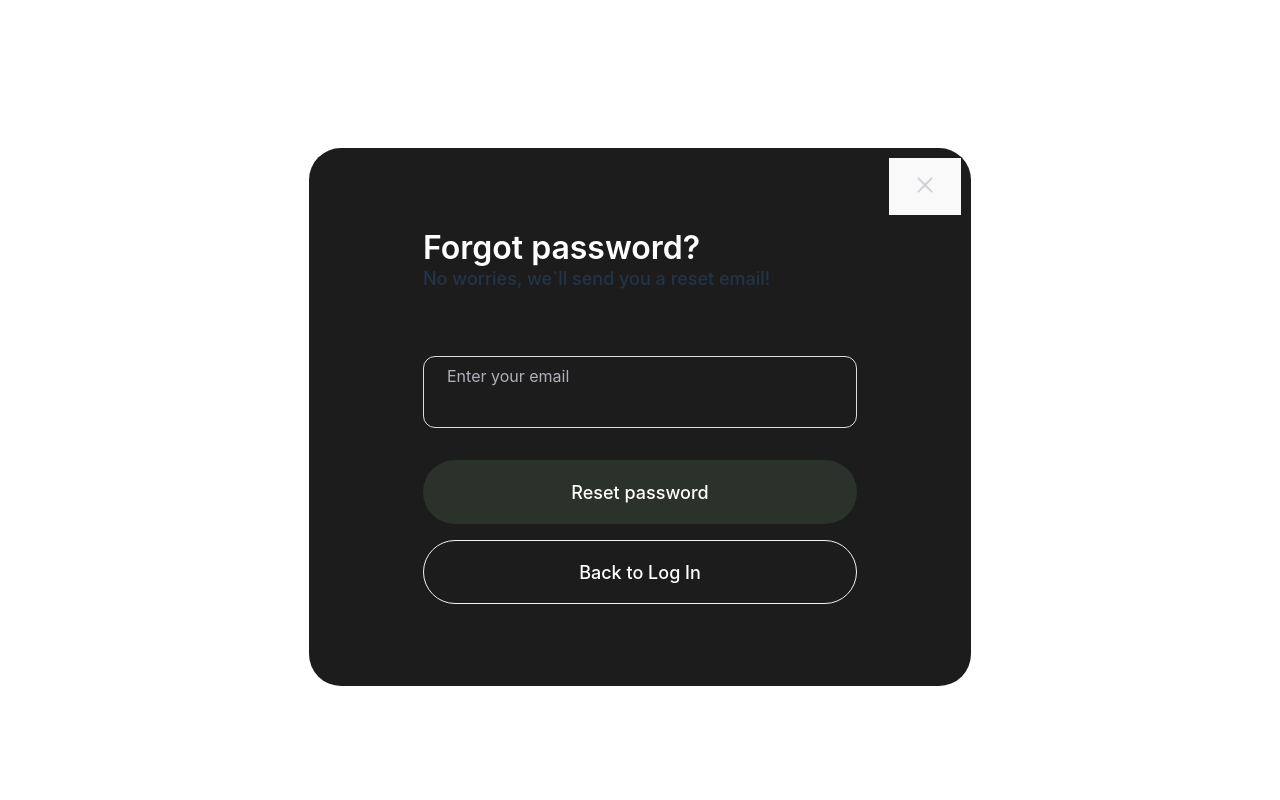
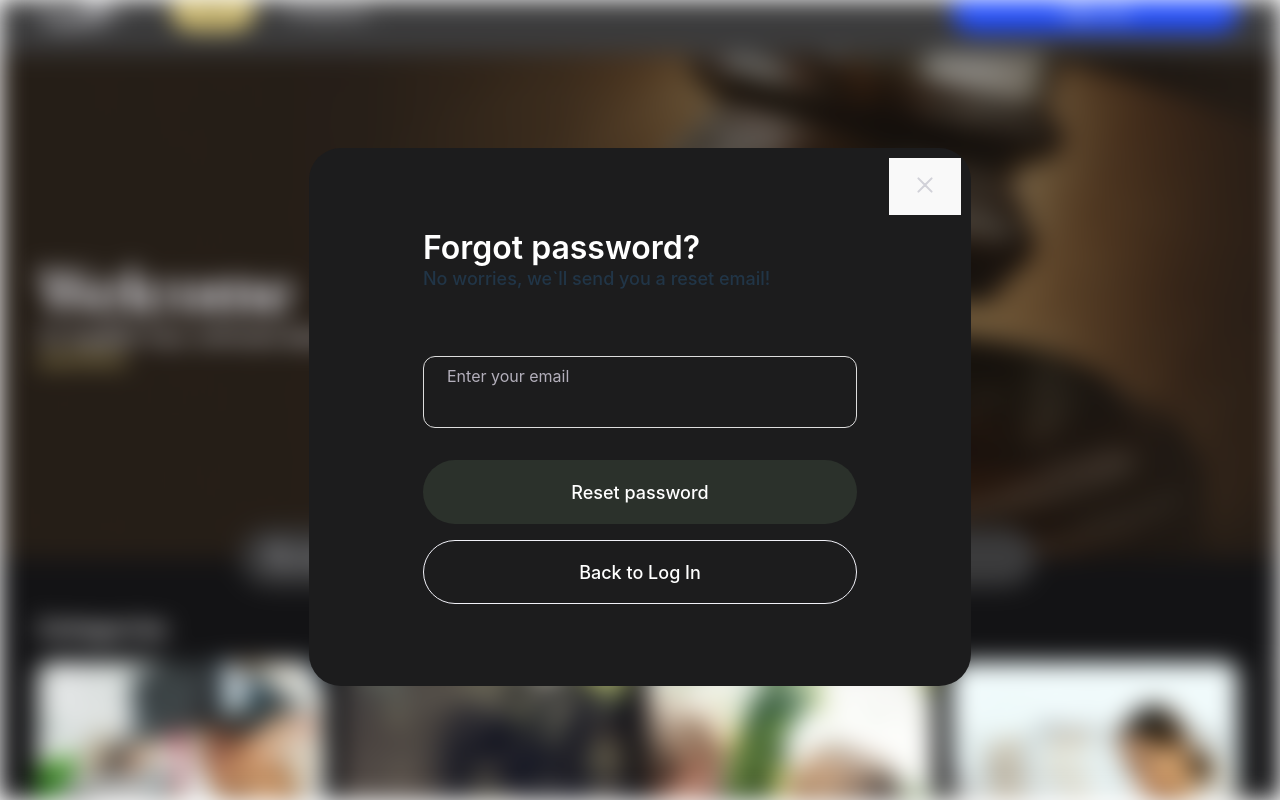
Before and after one commit to Eater228/team-project-fe, a React (Vite) app: page /#/forgotPassword in a window 1280 px wide. Built offline with nearby package versions, Linux system fonts and the light colour scheme.

Commit message:
Added a pseudo background fixed a bug when an unregistered user tries to log in, all fields are highlighted in red

```diff
--- a/src/Component/AuthPage/AuthPage.module.scss
+++ b/src/Component/AuthPage/AuthPage.module.scss
@@ -10,13 +10,26 @@
   align-items: center;
   justify-content: center;
   height: 834px;
+  // position: relative;
+}
+
+.background {
+  position: absolute;
+  top: 0;
+  left: 0;
+  width: 100%;
+  height: 100%;
+  background: url('/Background/background.png') no-repeat center center; /* Add background image */
+  background-color: rgba(28, 28, 29, 0.49);
+  background-size: cover; /* Ensure the image covers the entire container */
+  filter: blur(12px); /* Apply blur effect */
+  z-index: -1; /* Ensure the background is behind other elements */
 }
 
 .authFormRegister {
   box-sizing: border-box;
   position: relative;
   background-color: #1c1c1d;
-  // border: 1px solid white;
   height: 834px;
   width: 662px;
   border-radius: 32px;
@@ -24,14 +37,12 @@
   flex-direction: column;
   align-items: center;
   padding: 82px 114px;
-  // box-shadow: 0 10px 30px rgba(138, 134, 134, 0.205);
 }
 
 .authFormLogin {
   box-sizing: border-box;
   position: relative;
   background-color: #1c1c1d;
-  // border: 1px solid white;
   height: 706px;
   width: 662px;
   border-radius: 24px;
@@ -39,14 +50,12 @@
   flex-direction: column;
   align-items: center;
   padding: 82px 114px;
-  // box-shadow: 0 10px 30px rgba(138, 134, 134, 0.205);
 }
 
 .switchContainer {
   box-sizing: border-box;
   padding: 10px;
   width: 100%;
-  // margin-bottom: 20px;
   max-width: 434px;
   height: 81px;
   background-color: rgba(122, 122, 122, 0.267);
@@ -99,13 +108,11 @@
 
   .switchButton {
     box-sizing: border-box;
-    // margin: 10px;
     position: absolute;
     top: 0;
     left: 0;
     height: 100%;
     width: 50%;
-    // background-color: rgb(94, 159, 197);
     border-radius: 16px;
     transition: transform 0.3s ease, background-color 0.3s ease;
 
@@ -135,7 +142,6 @@
   margin-top: 40px;
   display: flex;
   flex-direction: column;
-  // align-items: center;
   justify-content: center;
   flex: 1;
   width: 100%;
@@ -162,14 +168,12 @@
 .field {
   box-sizing: border-box;
   margin: 10px 0;
-    // text-align: bottom;
   padding: 37px 24px 8px 24px;
   width: 100%;
   height: 72px;
   border: 1px solid #ddd;
   border-radius: 12px;
   outline: none;
-    box-sizing: border-box;
   background-color: #1c1c1d;
   color: white;
   transition: all 0.3s ease;
@@ -179,7 +183,7 @@
   letter-spacing: -8%;
 }
 
-.nameControl{
+.nameControl {
   position: relative;
   flex: 1;
 }
@@ -229,12 +233,9 @@
   display: flex;
   justify-content: center;
   gap: 48px;
-  // margin-top: 10px;
-  // margin-bottom: 20px;
 }
 
 .buttonContainer {
-  // margin-top: 40px;
   position: absolute;
   width: 100%;
   bottom: -40px;
@@ -255,9 +256,6 @@
 }
 
 .errorMessage {
-  // position: absolute;
-  // top: 0;
-  // right: 50%;
   color: red;
 }
 
@@ -317,7 +315,3 @@
     cursor: not-allowed;
   }
 }
-
-// .googleAuth {
-//   margin-top: 50px;
-// }
--- a/src/Component/AuthPage/AuthPageFormik.tsx
+++ b/src/Component/AuthPage/AuthPageFormik.tsx
@@ -77,6 +77,7 @@ export const AuthPageFormik = () => {
     <>
       <GridContainer>
         <div className={styles.container}>
+          <div className={styles.background}></div>
           <div className={cn({
             [styles.authFormRegister]: !isSignInMode,
             [styles.authFormLogin]: isSignInMode,
@@ -327,7 +328,7 @@ export const AuthPageFormik = () => {
                         id="email"
                         // placeholder="bobsmith@gmail.com"
                         className={cn(styles.field, {
-                          [styles.isDanger]: touched.email && errors.email,
+                          [styles.isDanger]: touched.email && errors.email || error,
                         })}
                       />
 
@@ -343,7 +344,7 @@ export const AuthPageFormik = () => {
                         id="password"
                         // placeholder="*******"
                         className={cn(styles.field, {
-                          [styles.isDanger]: touched.password && errors.password,
+                          [styles.isDanger]: touched.password && errors.password || error,
                         })}
                       />
 
--- a/src/Component/AuthPage/ForgotPassword/ForgotPassword.module.scss
+++ b/src/Component/AuthPage/ForgotPassword/ForgotPassword.module.scss
@@ -10,6 +10,19 @@
   align-items: center;
   justify-content: center;
   height: 834px;
+}
+
+.background {
+  position: absolute;
+  top: 0;
+  left: 0;
+  width: 100%;
+  height: 100%;
+  background: url('/Background/background.png') no-repeat center center; /* Add background image */
+  background-color: rgba(28, 28, 29, 0.49);
+  background-size: cover; /* Ensure the image covers the entire container */
+  filter: blur(12px); /* Apply blur effect */
+  z-index: -1; /* Ensure the background is behind other elements */
 }
 
 .forgotForm {
--- a/src/Component/AuthPage/ForgotPassword/ForgotPassword.tsx
+++ b/src/Component/AuthPage/ForgotPassword/ForgotPassword.tsx
@@ -23,6 +23,7 @@ export const ForgotPassword = () => {
     <>
       <GridContainer>
         <div className={styles.container}>
+          <div className={styles.background}></div>
           <div className={styles.forgotForm}>
             <button className={styles.backToHome} onClick={() => navigate('/Home')}>
               <img src="/img/icons/Close.svg" alt="Close" />
--- a/src/Component/AuthPage/ResetPassword/ResetPassword.module.scss
+++ b/src/Component/AuthPage/ResetPassword/ResetPassword.module.scss
@@ -10,6 +10,19 @@
   align-items: center;
   justify-content: center;
   height: 834px;
+}
+
+.background {
+  position: absolute;
+  top: 0;
+  left: 0;
+  width: 100%;
+  height: 100%;
+  background: url('/Background/background.png') no-repeat center center; /* Add background image */
+  background-color: rgba(28, 28, 29, 0.49);
+  background-size: cover; /* Ensure the image covers the entire container */
+  filter: blur(12px); /* Apply blur effect */
+  z-index: -1; /* Ensure the background is behind other elements */
 }
 
 .resetForm {
--- a/src/Component/AuthPage/ResetPassword/ResetPassword.tsx
+++ b/src/Component/AuthPage/ResetPassword/ResetPassword.tsx
@@ -55,6 +55,7 @@ export const ResetPassword = () => {
     <>
       <GridContainer>
         <div className={styles.container}>
+          <div className={styles.background}></div>
           <div className={styles.resetForm}>
             <button className={styles.backToHome} onClick={() => navigate('/Home')}>
               <img src="/img/icons/Close.svg" alt="Close" />
--- a/src/Component/Categories/Categories.module.scss
+++ b/src/Component/Categories/Categories.module.scss
@@ -78,7 +78,9 @@
 }
 
 .lastImage {
+  background-color: #3B3B3C;
   border-top-right-radius: 100px;
+  position: relative; /* Ensure the pseudo-element is positioned relative to this element */
 }
 
 .categoryName {
@@ -111,7 +113,9 @@
     border-bottom-left-radius: 100px;
   }
 
-
+  // &.lastName {
+  //   border-bottom-right-radius: 100px;
+  // }
 
   .categoryNameTitle {
     font-weight: 600;
--- a/src/Component/Categories/Categories.tsx
+++ b/src/Component/Categories/Categories.tsx
@@ -13,6 +13,7 @@ const categories = [
   { id: 6, name: 'Toys', image: '/img/PhotoCategories/toys.png' },
   { id: 7, name: 'Sports', image: '/img/PhotoCategories/sports.png' },
   { id: 8, name: 'Beauty', image: '/img/PhotoCategories/beauty.png' },
+  { id: 8, name: 'See more...', image: '/img/PhotoCategories/SeeMore.svg' },
   { id: 9, name: '', image: '' }, // Add an empty card
 ];
 
```
Also changed, not shown: public/Background/background.png (added), public/img/PhotoCategories/SeeMore.svg (added). Lines whose indentation alone changed are shown as unchanged.
